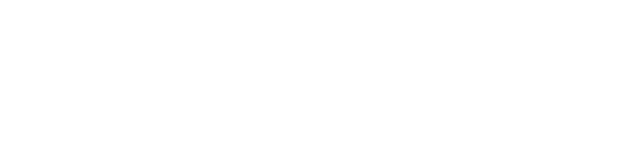
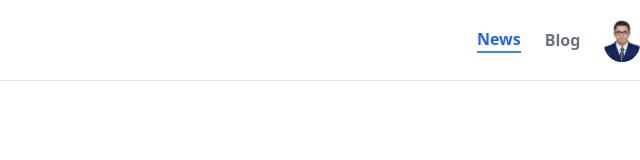
Before and after one commit to rajbalaraj/b6-news-portal-assignment, a plain HTML site: page index.html in a window 1280 px wide. Shown: the whole page, without its empty margins (640-1280 px from the left). Drawn offline with nearby package versions, Linux system fonts and the light colour scheme.

Commit message:
first header

```diff
--- a/index.html
+++ b/index.html
@@ -15,7 +15,46 @@
 </head>
 
 <body>
+    <!-- header start  -->
+    <header class="container mx-auto">
+        <section>
+            <nav class="flex justify-between h-16 mt-2 mb-2 pl-4 pr-4 lg:p-0">
+                <img class="w-10/12 md:w-auto" src="images/logo1.gif" alt="">
+                <div class="hidden md:flex justify-end items-center gap-6">
+                    <div class="border-b-2 border-blue-500"><a class="text-base font-bold text-blue-600"
+                            href="#">News</a></div>
+                    <div class="hover:border-b-2 border-blue-500"><a
+                            class="text-base font-bold text-gray-500 hover:text-blue-600" href="blog.html">Blog</a>
+                    </div>
+                    <div class="w-1/12"><img class="user-img rounded-full" src="images/user-img.jpg" alt=""></div>
+                </div>
+                <div class="flex items-center md:hidden">
+                    <button id="toggle-btn-on" onclick="togglerOn()" class="border p-2 h-10"><i
+                            class="fa-solid fa-bars"></i></button>
+                </div>
+                <ul id="toggler-btn" class="hidden absolute right-3 top-16 p-3 bg-white border shadow-lg">
+                    <li class="w-24 p-2 m-1 pl-0 bg-slate-200 border hover:border-gray-800 text-center rounded"><a
+                            class="block" href="#">News</a></li>
+                    <li class="w-24 p-2 m-1 pl-0 bg-slate-200 border hover:border-gray-800 text-center rounded"><a
+                            class="block" href="blog.html">Blog</a></li>
+                    <li class="w-8"><img class="ml-10 user-img rounded-full" src="images/user-img.jpg" alt=""></li>
+                </ul>
+            </nav>
+            <hr>
+            <div id="category-section"
+                class="grid grid-cols-2 md:grid-cols-4 lg:flex justify-between text-center pl-12 pr-12 pt-4 pb-4">
 
+            </div>
+        </section>
+    </header>
+    <!-- header end  -->
+    <!-- news fond  -->
+
+    <!-- news found  -->
+
+    <!-- footer start  -->
+
+    <!-- footer start  -->
 </body>
 
 </html>
```
